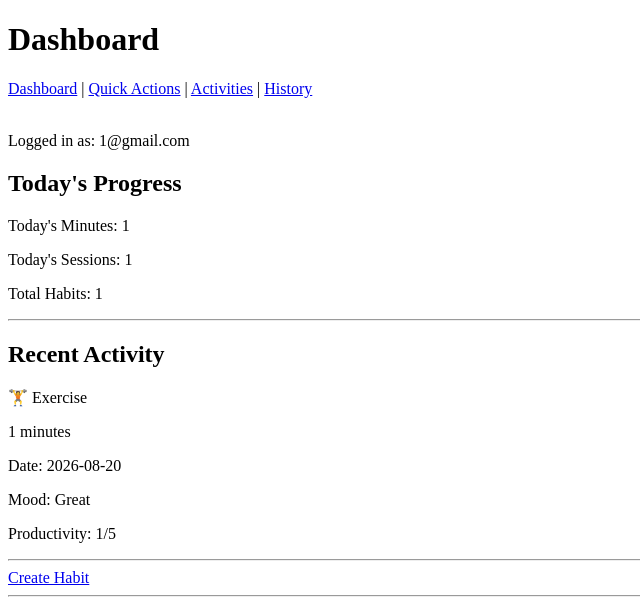
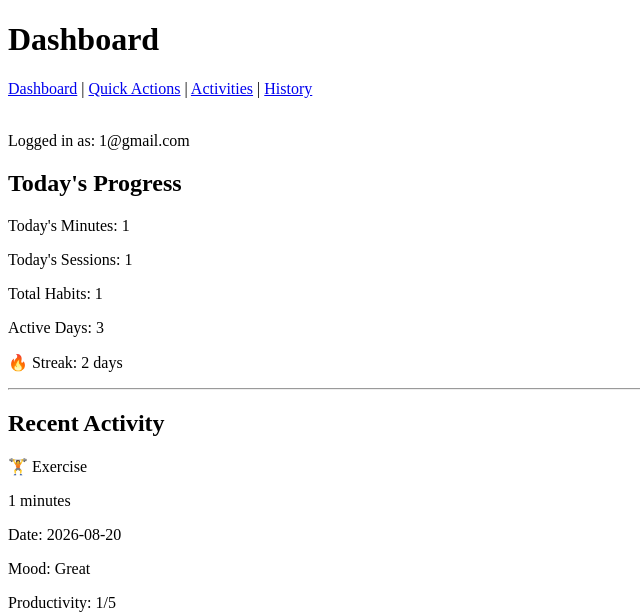
Before and after one commit to EvaShi612/life-tracker, a Flask app: page /dashboard in a window 1280 px wide. Shown: the top 612 px of the page, without its empty margins (0-640 px from the left). Run offline with Flask 3, Linux system fonts and the light colour scheme; a user stored in the database is signed in; data comes from the database, SQL or seed files in the repository.

Commit message:
add active days and streak tracking to dashboard

```diff
--- a/app.py
+++ b/app.py
@@ -189,7 +189,7 @@ def dashboard():
 
 
     # -----------------------------------------------------
-    # 查询最近一条 Activity 记录
+    # 查询最近一条 Activity
     # -----------------------------------------------------
 
     recent_activity = conn.execute(
@@ -212,10 +212,71 @@ def dashboard():
     ).fetchone()
 
 
+    # -----------------------------------------------------
+    # 查询总 Active Days
+    # 同一天有多个 Activity 也只算一天
+    # -----------------------------------------------------
+
+    active_days = conn.execute(
+        """
+        SELECT COUNT(DISTINCT log_date)
+        FROM logs
+        WHERE user_email = ?
+        """,
+        (email,)
+    ).fetchone()[0]
+
+
+    # -----------------------------------------------------
+    # 取得所有有 Activity 的日期
+    # 用来计算连续活跃天数 Streak
+    # -----------------------------------------------------
+
+    active_dates = conn.execute(
+        """
+        SELECT DISTINCT log_date
+        FROM logs
+        WHERE user_email = ?
+        ORDER BY log_date DESC
+        """,
+        (email,)
+    ).fetchall()
+
+    # 把 [('2026-08-20',), ('2026-08-19',)]
+    # 转换成 ['2026-08-20', '2026-08-19']
+    active_dates = [row[0] for row in active_dates]
+
+
+    # -----------------------------------------------------
+    # 计算 Streak
+    # 从今天开始往前检查连续有 Activity 的日期
+    # -----------------------------------------------------
+
+    streak = 0
+    current_date = date.today()
+
+    for active_date in active_dates:
+
+        if active_date == current_date.isoformat():
+
+            streak += 1
+
+            current_date = current_date.fromordinal(
+                current_date.toordinal() - 1
+            )
+
+        elif active_date < current_date.isoformat():
+
+            break
+
+
     conn.close()
 
 
+    # -----------------------------------------------------
     # 把所有 Dashboard 数据传给 dashboard.html
+    # -----------------------------------------------------
+
     return render_template(
         "dashboard.html",
         email=email,
@@ -223,8 +284,11 @@ def dashboard():
         today_minutes=today_minutes,
         today_sessions=today_sessions,
         total_habits=total_habits,
-        recent_activity=recent_activity
+        recent_activity=recent_activity,
+        active_days=active_days,
+        streak=streak
     )
+
 
 
 # =========================================================
--- a/templates/dashboard.html
+++ b/templates/dashboard.html
@@ -40,6 +40,13 @@
     Total Habits: {{ total_habits }}
 </p>
 
+<p>
+    Active Days: {{ active_days }}
+</p>
+
+<p>
+    🔥 Streak: {{ streak }} days
+</p>
 <hr>
 
 
```
